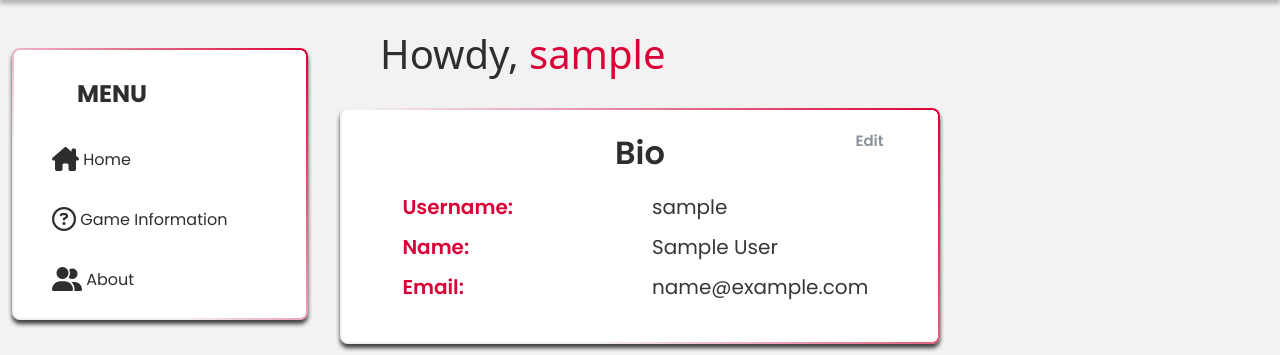
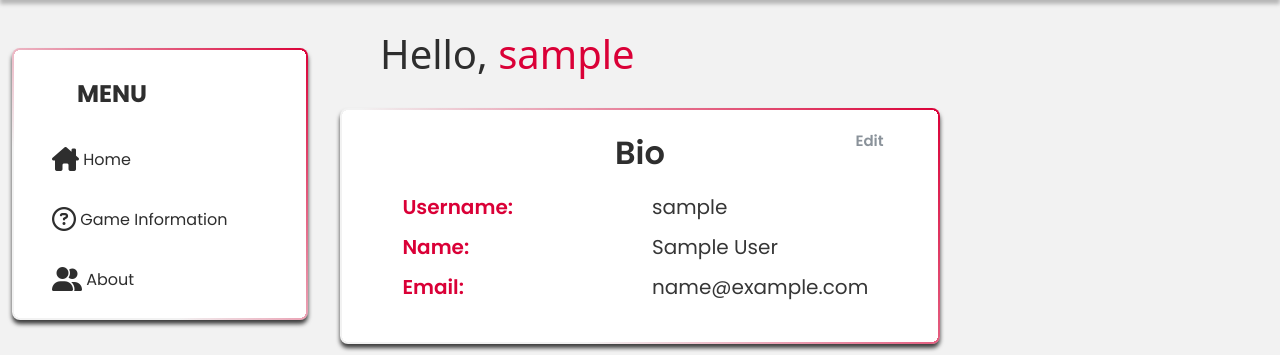
Before and after one commit to Sm3ggl3s/CricketHub, a Flask app: template templates/profile.html in a window 1280 px wide. Shown: the part 70-425 px from the top of the page. Run offline with Flask 3, Linux system fonts and the light colour scheme; tables that the repository leaves empty hold one stand-in row (values such as "Sample post"); the template is opened without the code that fills it: values that come from a table or form of the project are taken from there, most other values are stand-ins (such as "Sample title", 1, 10 or a date in 2020); some libraries are stand-ins or nearby versions.

Commit message:
Small Chnages

```diff
--- a/templates/profile.html
+++ b/templates/profile.html
@@ -9,7 +9,7 @@
 <div class="col-md-6">
     <div class="profile">
         <div class="profile-header">
-            <h1 class="prof-message"> Howdy, <span> {{username}} </span></h1>
+            <h1 class="prof-message"> Hello, <span> {{username}} </span></h1>
         </div>
         <div class="prof-bio box-outline">
             <div class="profile-section-title row">
```
